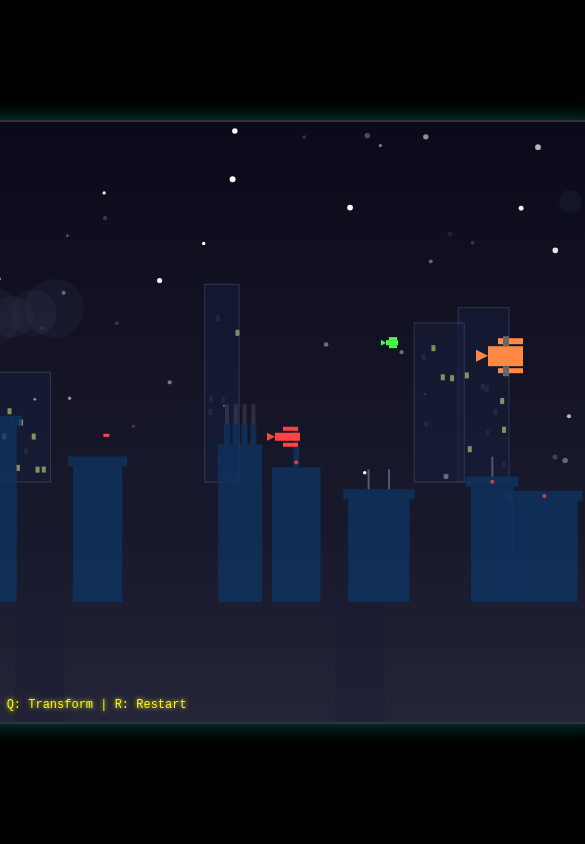
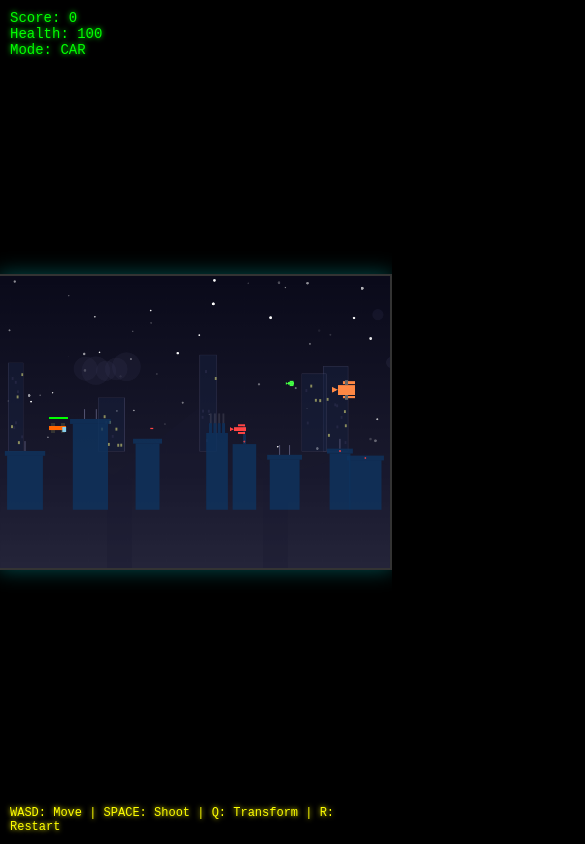
Before and after one commit to vcostin/transformer-scroll-shooter, a website: page index.html in a window 390 px wide. Shown: the whole page, 585 px wide, since content can reach past the window. Drawn offline with Linux system fonts and the light colour scheme.

Commit message:
Add CSS auto-scaling for 800x600 canvas
- Implement CSS-only scaling solution to maintain 800x600 game resolution
- Canvas scales to fit browser window while preserving 4:3 aspect ratio
- Maximum screen coverage without changing game engine logic
- Responsive design works on all screen sizes
- Zero impact on existing game mechanics and coordinates

```diff
--- a/index.html
+++ b/index.html
@@ -19,13 +19,24 @@
 
         #gameContainer {
             position: relative;
-            border: 2px solid #333;
-            box-shadow: 0 0 20px rgba(0, 255, 255, 0.3);
+            display: flex;
+            justify-content: center;
+            align-items: center;
+            width: 100vw;
+            height: 100vh;
         }
 
         #gameCanvas {
             display: block;
             background: linear-gradient(to bottom, #001122, #003366);
+            border: 2px solid #333;
+            box-shadow: 0 0 20px rgba(0, 255, 255, 0.3);
+
+            /* Auto-scale based on viewport size while maintaining aspect ratio */
+            width: min(100vw, 133.33vh); /* 800/600 = 1.333 ratio */
+            height: min(75vw, 100vh);    /* 600/800 = 0.75 ratio */
+            max-width: 100vw;
+            max-height: 100vh;
         }
 
         #ui {
```
